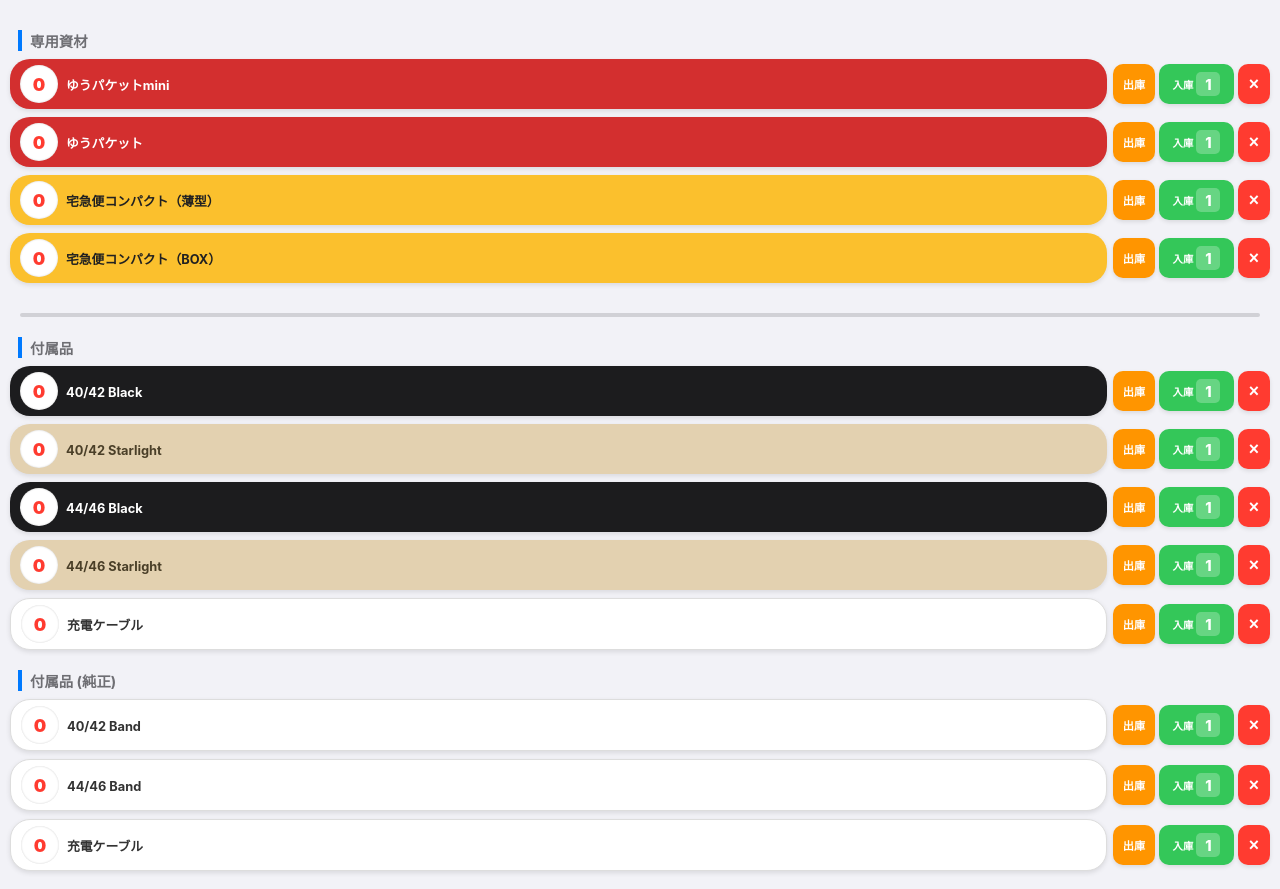
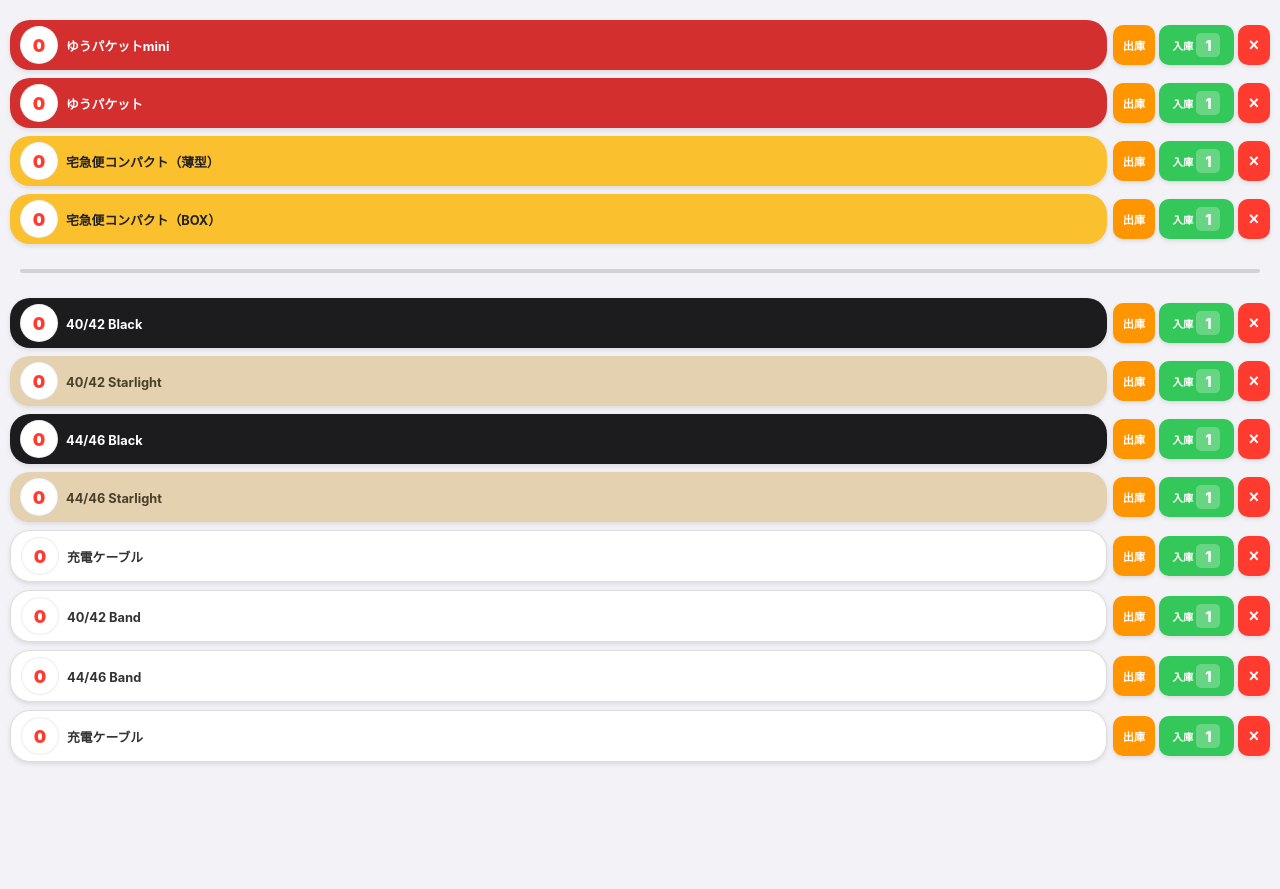
Before and after one commit to ON-byRecollect/inventory-app, a plain HTML site: page index.html in a window 1280 px wide. After the commit the page ends 800 px from the top, so only its background shows below. Drawn offline with Linux system fonts and the light colour scheme.

Commit message:
Update index.html

```diff
--- a/index.html
+++ b/index.html
@@ -13,9 +13,9 @@
     <style>
         :root {
             --bg-body: #f2f2f7;
-            --btn-out: #ff9500; /* オレンジ */
-            --btn-in: #34c759;  /* 緑 */
-            --btn-reset: #ff3b30; /* 赤（リセット） */
+            --btn-out: #ff9500;
+            --btn-in: #34c759;
+            --btn-reset: #ff3b30;
             --item-red: #d32f2f;
             --item-yellow: #fbc02d;
             --item-black: #1c1c1e;
@@ -26,17 +26,16 @@
         body {
             font-family: -apple-system, sans-serif;
             background-color: var(--bg-body);
-            margin: 0; padding: 10px;
+            margin: 0; padding: 20px 10px;
             user-select: none;
             -webkit-tap-highlight-color: transparent;
         }
 
-        h2 { font-size: 0.9rem; color: #6e6e73; margin: 20px 0 8px 8px; font-weight: bold; border-left: 4px solid #007aff; padding-left: 8px; }
-
+        /* セクション区切り線 */
         .section-divider {
             height: 4px;
             background-color: #d1d1d6;
-            margin: 30px 10px 10px 10px;
+            margin: 25px 10px;
             border-radius: 2px;
         }
 
@@ -106,13 +105,9 @@
 <body>
 
 <div id="app">
-    <h2>専用資材</h2>
     <div id="list-materials"></div>
     <div class="section-divider"></div>
-    <h2>付属品</h2>
-    <div id="list-acc-standard"></div>
-    <h2>付属品 (純正)</h2>
-    <div id="list-acc-genuine"></div>
+    <div id="list-all-accessories"></div>
 </div>
 
 <script>
@@ -137,14 +132,15 @@
     ]
 };
 
-let data = JSON.parse(localStorage.getItem('inventoryV21')) || itemsData;
+// バージョン更新
+let data = JSON.parse(localStorage.getItem('inventoryV22')) || itemsData;
 
 const optionsHTML = Array.from({length: 50}, (_, i) => i + 1)
     .map(num => `<option value="${num}">${num}</option>`)
     .join('');
 
 function save() {
-    localStorage.setItem('inventoryV21', JSON.stringify(data));
+    localStorage.setItem('inventoryV22', JSON.stringify(data));
     render();
 }
 
@@ -198,9 +194,15 @@
 }
 
 function render() {
+    // 専用資材の表示
     document.getElementById('list-materials').innerHTML = data.materials.map(i => renderItem(i, 'materials')).join('');
-    document.getElementById('list-acc-standard').innerHTML = data.accStandard.map(i => renderItem(i, 'accStandard')).join('');
-    document.getElementById('list-acc-genuine').innerHTML = data.accGenuine.map(i => renderItem(i, 'accGenuine')).join('');
+
+    // 全ての付属品（通常＋純正）をまとめて表示
+    const accHTML = [
+        ...data.accStandard.map(i => renderItem(i, 'accStandard')),
+        ...data.accGenuine.map(i => renderItem(i, 'accGenuine'))
+    ].join('');
+    document.getElementById('list-all-accessories').innerHTML = accHTML;
 }
 render();
 </script>
```
